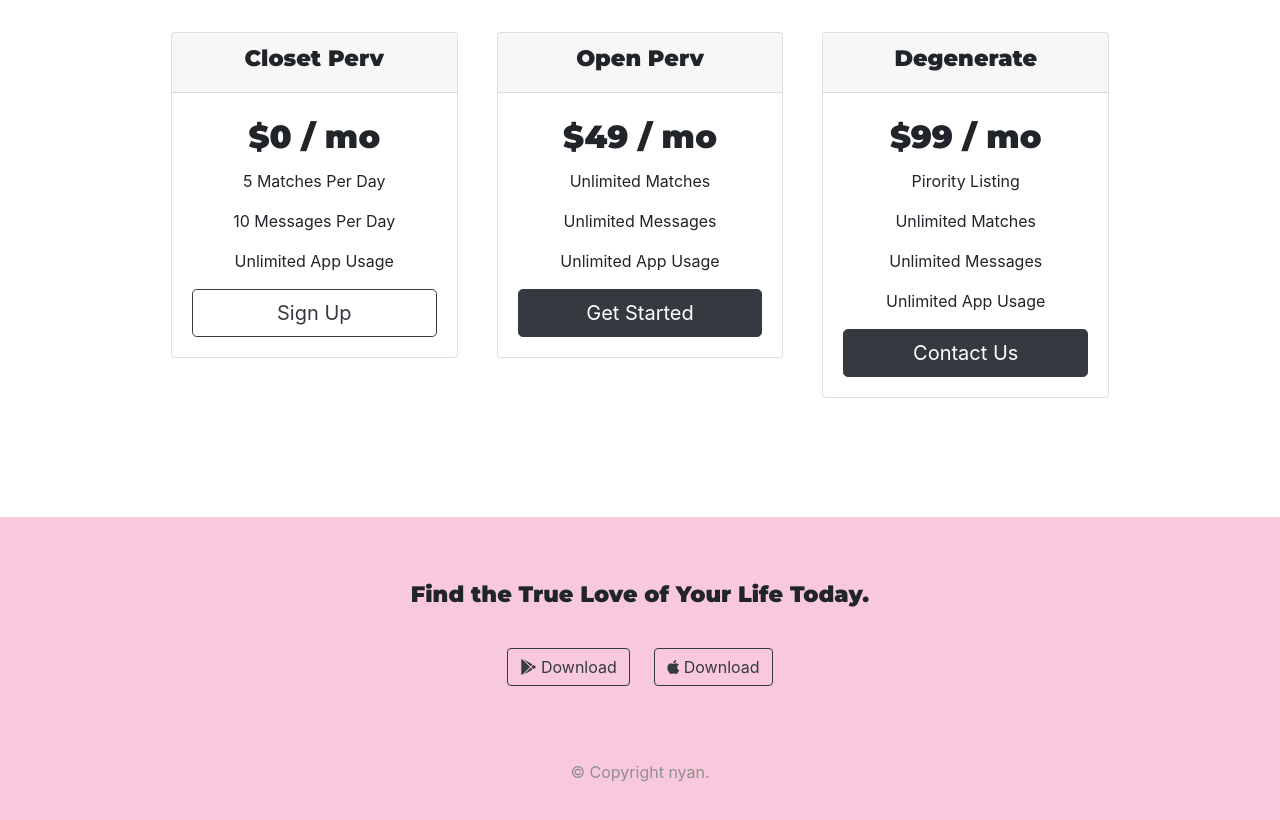
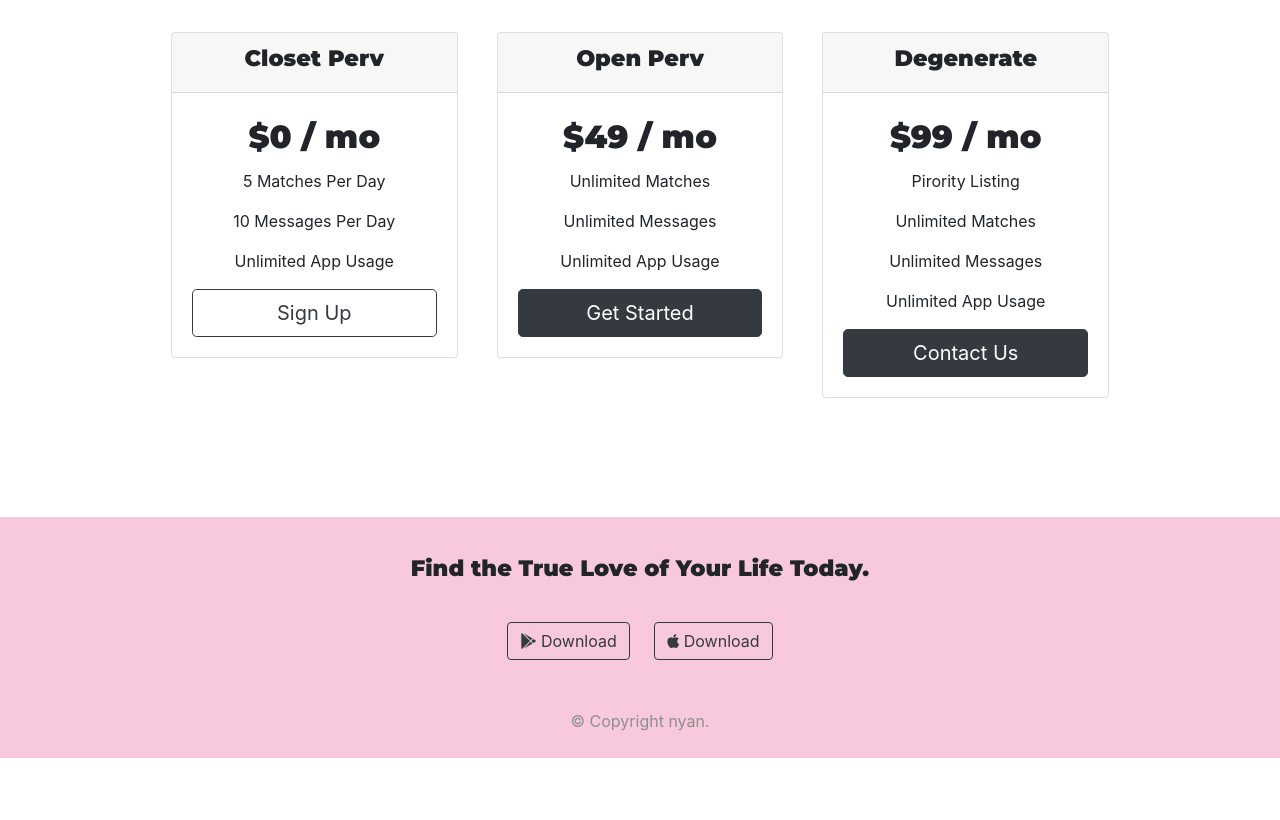
Before and after one commit to Cyrusroy001/nyan, a plain HTML site: page index.html in a window 1280 px wide. Shown: the part 1976-2796 px from the top of the page. After the commit the page ends 2734 px from the top, so only its background shows below. Drawn offline with nearby package versions, Linux system fonts and the light colour scheme.

Commit message:
final touches

```diff
--- a/css/styles.css
+++ b/css/styles.css
@@ -167,13 +167,13 @@ h3 {
   background-color: #f8c8dc;
   text-align: center;
   margin: 0;
-  padding: 5%;
+  padding: 3%;
 }
 
 #footer {
   background-color: #f8c8dc;
   text-align: center;
-  padding-bottom: 3%;
+  padding-bottom: 2%;
 }
 
 .footer-text {
```
